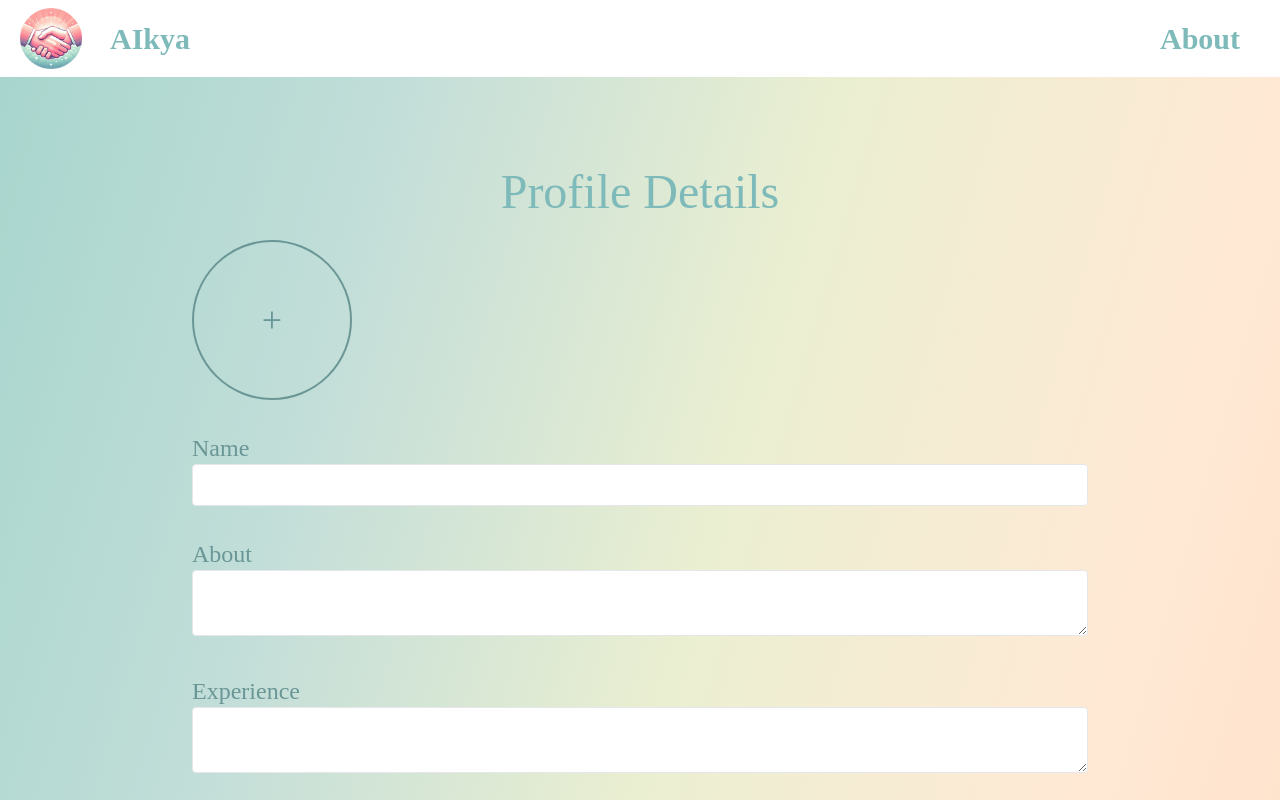
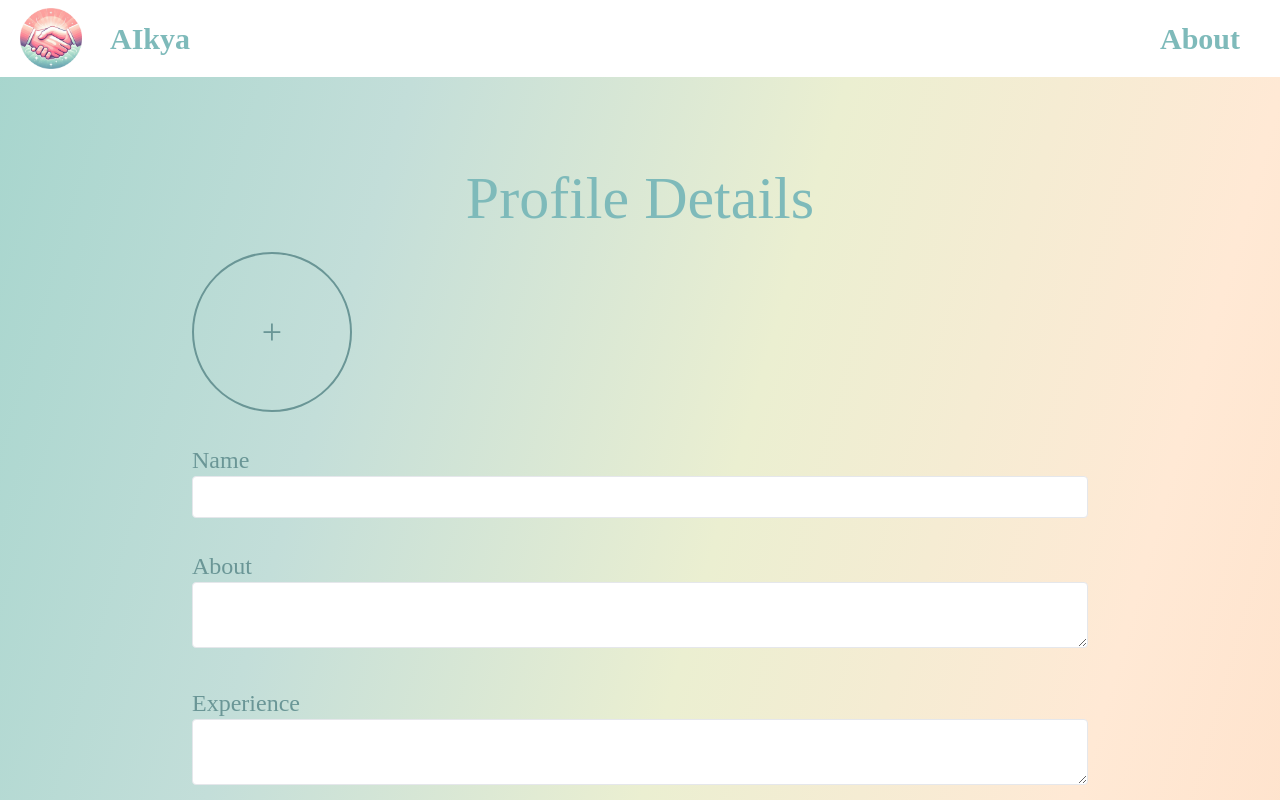
Before and after one commit to Priyosmita/AIkya, a Next.js app: page /pages/profile in a window 1280 px wide. Shown: the top 800 px of the page. Built offline with nearby package versions, Linux system fonts and the light colour scheme; no server answers; a web font is replaced by a local one.

Commit message:
profile page

```diff
--- a/app/pages/profile/page.jsx
+++ b/app/pages/profile/page.jsx
@@ -285,7 +285,7 @@ const ProfileDetailsPage = () => {
       <Header />
       <div className="min-h-screen bgGradient flex flex-col items-center py-10">
         <div className="bg-white bg-opacity-0 rounded-2xl p-8 w-3/4 pt-32 gap-y-7">
-          <h2 className="text-[#7ebaba] text-5xl mb-6 text-center">
+          <h2 className="text-[#7ebaba] text-6xl mb-6 text-center">
             Profile Details
           </h2>
           <form className="space-y-8" onSubmit={handleProfileSubmit}>
```
